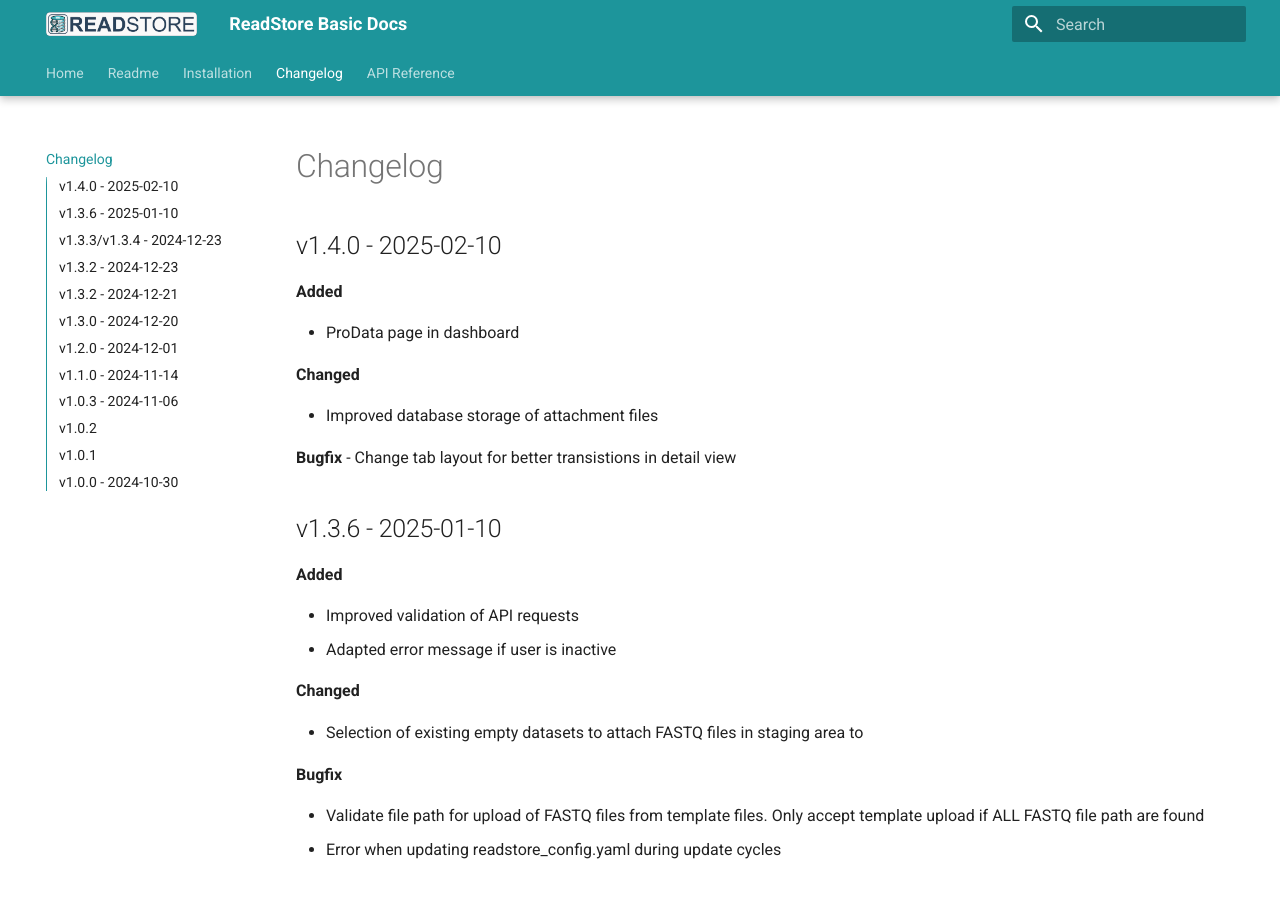
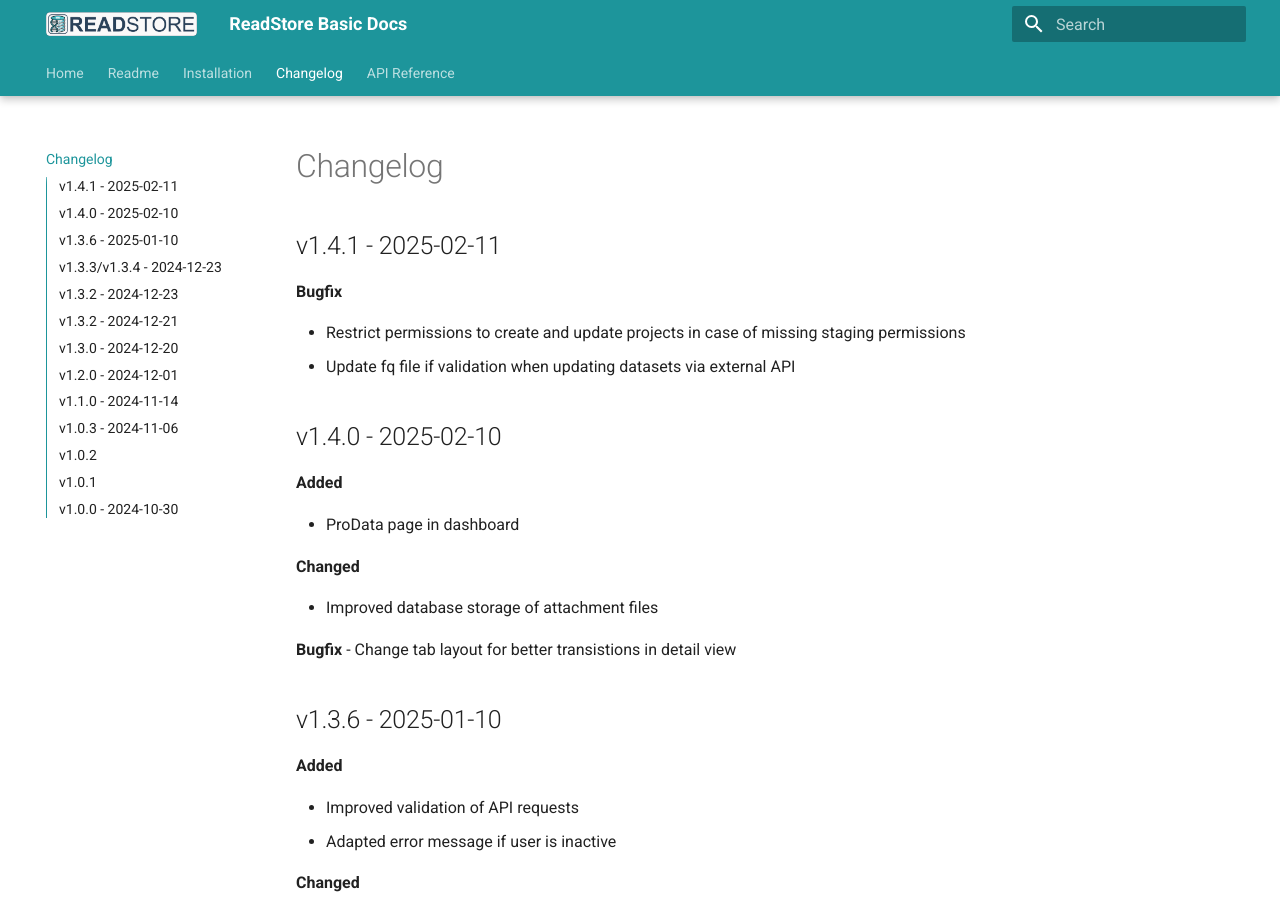
Before and after one commit to EvobyteDigitalBiology/readstore, an MkDocs documentation site: the page built from docs/CHANGELOG.md, in a window 1280 px wide and 900 px high. Built offline with MkDocs 1.6.1 and Material for MkDocs 9.7.7, drawn with Linux system fonts in a browser that asks for light colours.

Commit message:
Feat: v1.4.1

```diff
--- a/docs/CHANGELOG.md
+++ b/docs/CHANGELOG.md
@@ -1,4 +1,11 @@
 # Changelog
+
+## v1.4.1 - 2025-02-11
+
+**Bugfix**
+
+- Restrict permissions to create and update projects in case of missing staging permissions
+- Update fq file if validation when updating datasets via external API
 
 ## v1.4.0 - 2025-02-10
 
```
